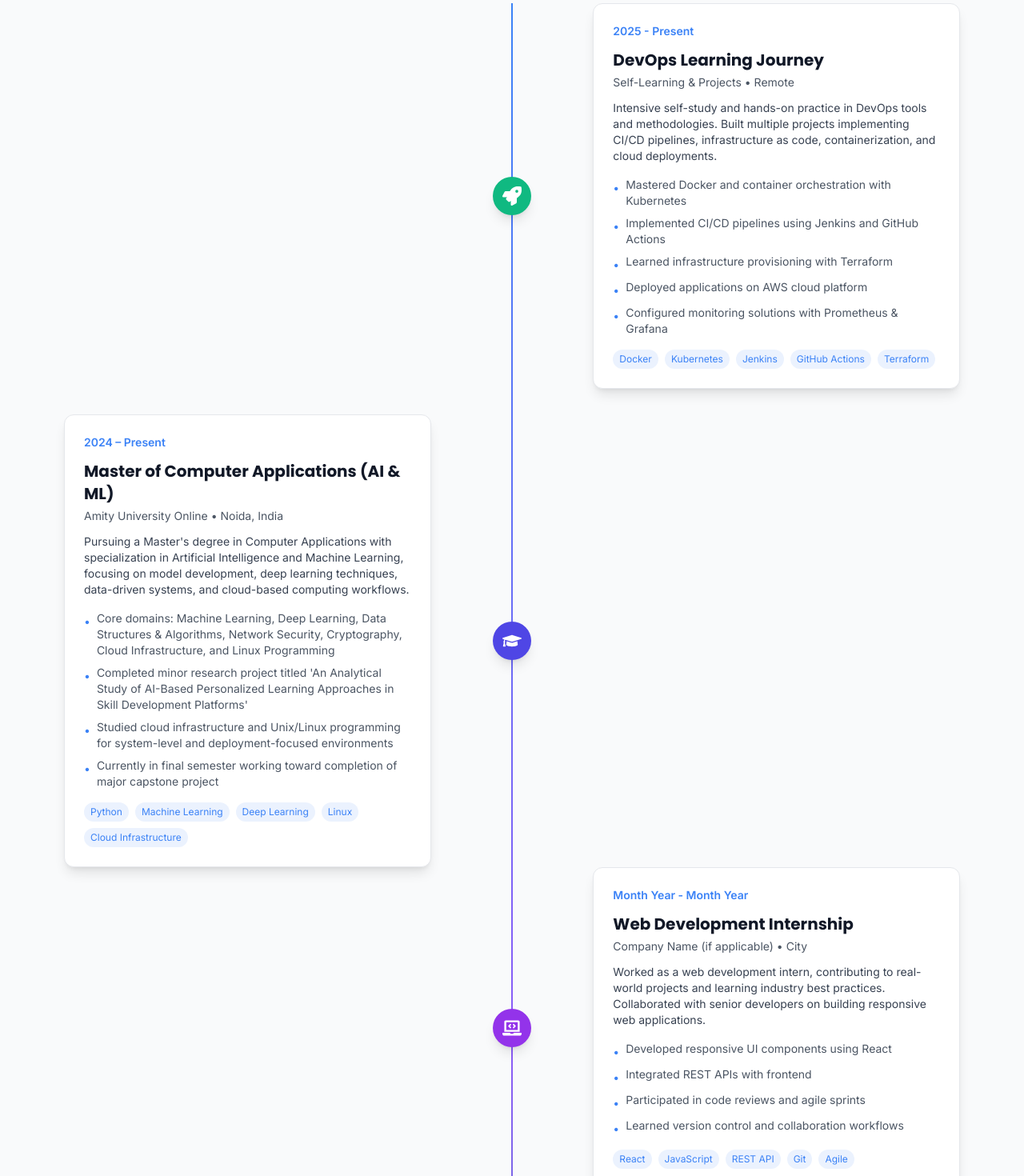
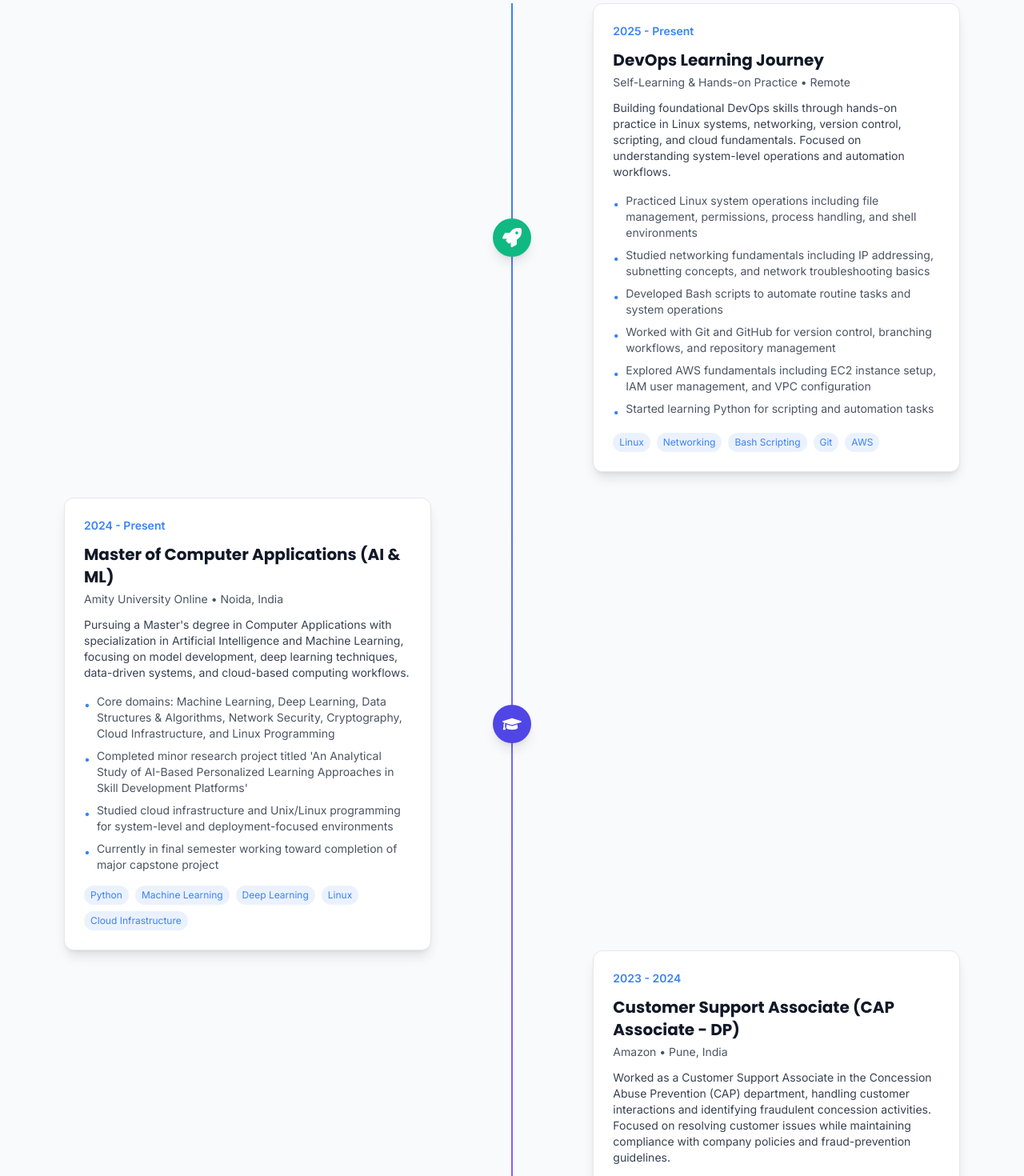
Before and after one commit to muskan1024/Portfolio, a React (Vite) app: page / in a window 1280 px wide. Shown: the part 5840-7310 px from the top of the page at 80% size. Built offline with nearby package versions, Linux system fonts and the light colour scheme; no server answers.

Commit message:
Updated journey data

```diff
--- a/src/data/experience.js
+++ b/src/data/experience.js
@@ -2,63 +2,30 @@ export const experiences = [
   {
     id: 1,
     title: "DevOps Learning Journey",
-    organization: "Self-Learning & Projects",
+    organization: "Self-Learning & Hands-on Practice",
     location: "Remote",
     duration: "2025 - Present",
     type: "learning",
     description:
-      "Intensive self-study and hands-on practice in DevOps tools and methodologies. Built multiple projects implementing CI/CD pipelines, infrastructure as code, containerization, and cloud deployments.",
+      "Building foundational DevOps skills through hands-on practice in Linux systems, networking, version control, scripting, and cloud fundamentals. Focused on understanding system-level operations and automation workflows.",
     highlights: [
-      "Mastered Docker and container orchestration with Kubernetes",
-      "Implemented CI/CD pipelines using Jenkins and GitHub Actions",
-      "Learned infrastructure provisioning with Terraform",
-      "Deployed applications on AWS cloud platform",
-      "Configured monitoring solutions with Prometheus & Grafana",
+      "Practiced Linux system operations including file management, permissions, process handling, and shell environments",
+      "Studied networking fundamentals including IP addressing, subnetting concepts, and network troubleshooting basics",
+      "Developed Bash scripts to automate routine tasks and system operations",
+      "Worked with Git and GitHub for version control, branching workflows, and repository management",
+      "Explored AWS fundamentals including EC2 instance setup, IAM user management, and VPC configuration",
+      "Started learning Python for scripting and automation tasks",
     ],
-    skills: [
-      "Docker",
-      "Kubernetes",
-      "Jenkins",
-      "GitHub Actions",
-      "Terraform",
-      "AWS",
-      "Linux",
-    ],
+    skills: ["Linux", "Networking", "Bash Scripting", "Git", "AWS"],
     icon: "rocket",
     color: "bg-secondary",
   },
-  // {
-  //   id: 2,
-  //   title: "Master of Computer Application (AI & ML)",
-  //   organization: "Amity University Online",
-  //   location: "Noida",
-  //   duration: "2024 - present",
-  //   type: "education",
-  //   description:
-  //     "Specializing in Artificial Intelligence and Machine Learning with focus on Deep Learning, Natural Language Processing, and Cloud Computing. Currently in final semester working on capstone project involving deployment of ML models using containerization.",
-  //   highlights: [
-  //     // "CGPA: 8.5/10 (or your actual CGPA)",
-  //     "Core subjects: Machine Learning, Deep Learning",
-  //     "Final year project: Automated ML Model Deployment Pipeline",
-  //     "Done a case on Artificial Intelligence - AI-Based Personalized Learning for Skill Development ",
-  //   ],
-  //   skills: [
-  //     "Python",
-  //     "TensorFlow",
-  //     "PyTorch",
-  //     "Machine Learning",
-  //     "Deep Learning",
-  //     "Cloud Computing",
-  //   ],
-  //   icon: "graduation",
-  //   color: "bg-primary",
-  // },
   {
     id: 2,
     title: "Master of Computer Applications (AI & ML)",
     organization: "Amity University Online",
     location: "Noida, India",
-    duration: "2024 – Present",
+    duration: "2024 - Present",
     type: "education",
     description:
       "Pursuing a Master's degree in Computer Applications with specialization in Artificial Intelligence and Machine Learning, focusing on model development, deep learning techniques, data-driven systems, and cloud-based computing workflows.",
@@ -81,24 +48,30 @@ export const experiences = [
   },
   {
     id: 3,
-    title: "Web Development Internship",
-    organization: "Company Name (if applicable)",
-    location: "City",
-    duration: "Month Year - Month Year",
-    type: "internship",
+    title: "Customer Support Associate (CAP Associate - DP)",
+    organization: "Amazon",
+    location: "Pune, India",
+    duration: "2023 - 2024",
+    type: "work",
     description:
-      "Worked as a web development intern, contributing to real-world projects and learning industry best practices. Collaborated with senior developers on building responsive web applications.",
+      "Worked as a Customer Support Associate in the Concession Abuse Prevention (CAP) department, handling customer interactions and identifying fraudulent concession activities. Focused on resolving customer issues while maintaining compliance with company policies and fraud-prevention guidelines.",
     highlights: [
-      "Developed responsive UI components using React",
-      "Integrated REST APIs with frontend",
-      "Participated in code reviews and agile sprints",
-      "Learned version control and collaboration workflows",
+      "Handled high-volume customer interactions through call-based support workflows",
+      "Investigated refund and concession abuse cases to identify potential fraudulent claims",
+      "Maintained accurate documentation and adhered to internal compliance standards",
+      "Developed strong communication, problem-solving, and decision-making skills in high-pressure environments",
+      "Collaborated with internal teams to resolve customer disputes and improve case handling efficiency",
     ],
-    skills: ["React", "JavaScript", "REST API", "Git", "Agile"],
-    icon: "code",
+    skills: [
+      "Communication",
+      "Fraud Detection",
+      "Problem Solving",
+      "Decision Making",
+      "Documentation Handling",
+    ],
+    icon: "briefcase",
     color: "bg-purple-600",
   },
-  //
   {
     id: 4,
     title: "Full Stack Web Developement",
@@ -130,32 +103,6 @@ export const experiences = [
     icon: "code",
     color: "bg-accent",
   },
-  // {
-  //   id: 5,
-  //   title: "Bachelor of Computer Application",
-  //   organization: "D Y Patil Internation University",
-  //   location: "Pune, Maharashtra",
-  //   duration: "2021 - 2024",
-  //   type: "education",
-  //   description:
-  //     "Completed Bachelor's degree in Computer Application with strong foundation in programming, cloud computing, database management, and software engineering principles.",
-  //   highlights: [
-  //     "CGPA: 7.7/10 ",
-  //     "Core subjects: Data Structures, Algorithms, DBMS, Operating Systems, Computer Networks, Cloud Computing, AWS, Software Engineering, Containers and Orchestration System, Skill Development",
-  //     "Build a full stack E-commerce website for final year project",
-  //   ],
-  //   skills: [
-  //     "Java",
-  //     "Python",
-  //     "Data Structures",
-  //     "AWS",
-  //     "DBMS",
-  //     "Dart",
-  //     "Skill Development",
-  //   ],
-  //   icon: "graduation",
-  //   color: "bg-blue-600",
-  // },
   {
     id: 5,
     title: "Bachelor of Computer Applications (BCA)",
@@ -185,6 +132,105 @@ export const experiences = [
     icon: "graduation",
     color: "bg-blue-600",
   },
+  // {
+  //   id: 1,
+  //   title: "DevOps Learning Journey",
+  //   organization: "Self-Learning & Projects",
+  //   location: "Remote",
+  //   duration: "2025 - Present",
+  //   type: "learning",
+  //   description:
+  //     "Intensive self-study and hands-on practice in DevOps tools and methodologies. Built multiple projects implementing CI/CD pipelines, infrastructure as code, containerization, and cloud deployments.",
+  //   highlights: [
+  //     "Mastered Docker and container orchestration with Kubernetes",
+  //     "Implemented CI/CD pipelines using Jenkins and GitHub Actions",
+  //     "Learned infrastructure provisioning with Terraform",
+  //     "Deployed applications on AWS cloud platform",
+  //     "Configured monitoring solutions with Prometheus & Grafana",
+  //   ],
+  //   skills: [
+  //     "Docker",
+  //     "Kubernetes",
+  //     "Jenkins",
+  //     "GitHub Actions",
+  //     "Terraform",
+  //     "AWS",
+  //     "Linux",
+  //   ],
+  //   icon: "rocket",
+  //   color: "bg-secondary",
+  // },
+  // {
+  //   id: 2,
+  //   title: "Master of Computer Application (AI & ML)",
+  //   organization: "Amity University Online",
+  //   location: "Noida",
+  //   duration: "2024 - present",
+  //   type: "education",
+  //   description:
+  //     "Specializing in Artificial Intelligence and Machine Learning with focus on Deep Learning, Natural Language Processing, and Cloud Computing. Currently in final semester working on capstone project involving deployment of ML models using containerization.",
+  //   highlights: [
+  //     // "CGPA: 8.5/10 (or your actual CGPA)",
+  //     "Core subjects: Machine Learning, Deep Learning",
+  //     "Final year project: Automated ML Model Deployment Pipeline",
+  //     "Done a case on Artificial Intelligence - AI-Based Personalized Learning for Skill Development ",
+  //   ],
+  //   skills: [
+  //     "Python",
+  //     "TensorFlow",
+  //     "PyTorch",
+  //     "Machine Learning",
+  //     "Deep Learning",
+  //     "Cloud Computing",
+  //   ],
+  //   icon: "graduation",
+  //   color: "bg-primary",
+  // },
+  //  {
+  //   id: 3,
+  //   title: "Web Development Internship",
+  //   organization: "Company Name (if applicable)",
+  //   location: "City",
+  //   duration: "Month Year - Month Year",
+  //   type: "internship",
+  //   description:
+  //     "Worked as a web development intern, contributing to real-world projects and learning industry best practices. Collaborated with senior developers on building responsive web applications.",
+  //   highlights: [
+  //     "Developed responsive UI components using React",
+  //     "Integrated REST APIs with frontend",
+  //     "Participated in code reviews and agile sprints",
+  //     "Learned version control and collaboration workflows",
+  //   ],
+  //   skills: ["React", "JavaScript", "REST API", "Git", "Agile"],
+  //   icon: "code",
+  //   color: "bg-purple-600",
+  // },
+  // {
+  //   id: 5,
+  //   title: "Bachelor of Computer Application",
+  //   organization: "D Y Patil Internation University",
+  //   location: "Pune, Maharashtra",
+  //   duration: "2021 - 2024",
+  //   type: "education",
+  //   description:
+  //     "Completed Bachelor's degree in Computer Application with strong foundation in programming, cloud computing, database management, and software engineering principles.",
+  //   highlights: [
+  //     "CGPA: 7.7/10 ",
+  //     "Core subjects: Data Structures, Algorithms, DBMS, Operating Systems, Computer Networks, Cloud Computing, AWS, Software Engineering, Containers and Orchestration System, Skill Development",
+  //     "Build a full stack E-commerce website for final year project",
+  //   ],
+  //   skills: [
+  //     "Java",
+  //     "Python",
+  //     "Data Structures",
+  //     "AWS",
+  //     "DBMS",
+  //     "Dart",
+  //     "Skill Development",
+  //   ],
+  //   icon: "graduation",
+  //   color: "bg-blue-600",
+  // },
 ];
 
 // Note: If you don't have internship experience, you can remove entry #5 or replace with:
```
